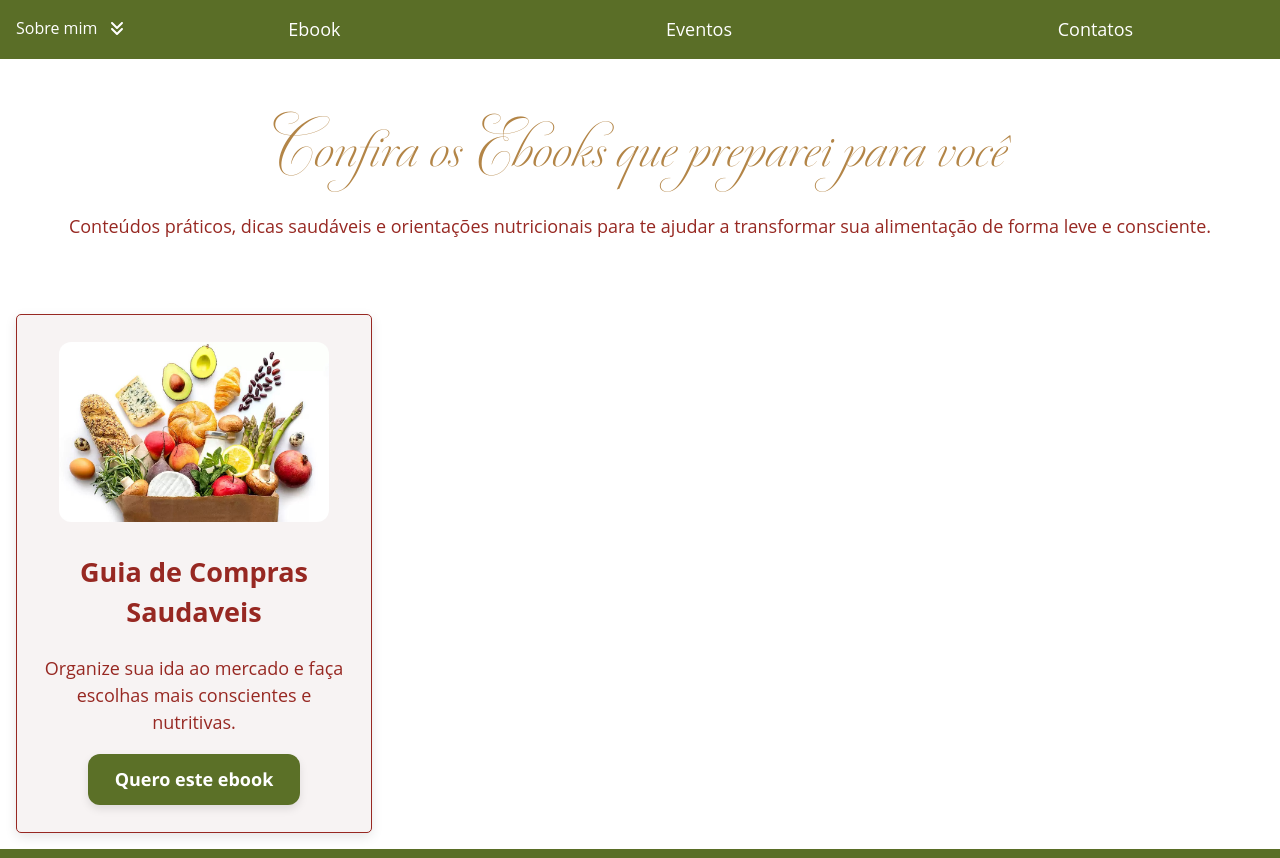
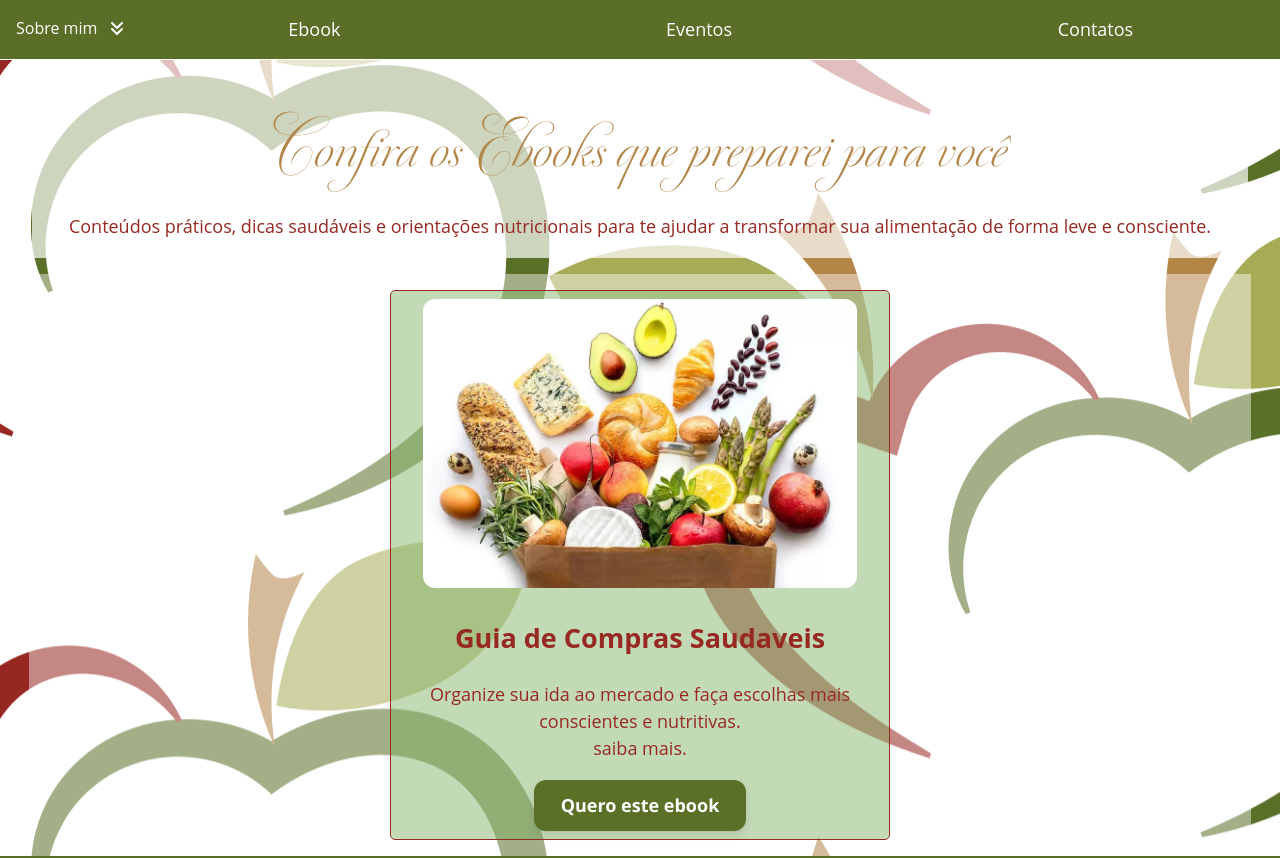
Before and after one commit to Kezia-SantAnna/mlunaproject, a React (Vite) app: page /ebook in a window 1280 px wide. Shown: the top 858 px of the page. Built offline with nearby package versions, Linux system fonts and the light colour scheme.

Commit message:
detalhes ebook

```diff
--- a/src/App.css
+++ b/src/App.css
@@ -116,20 +116,35 @@ a.social-item > svg:focus-visible {
   grid-column: 2;
 }
 
+.main-card {
+  background-image: url(../public/assets/Pattern.png);
+  display: flex;
+  align-items: center;
+  gap: 16px;
+}
+
+.title-ebook {
+  background-color: rgba(255, 255, 255, 0.705);
+  width: 95%;
+}
+
+.card-section {
+  background-color: rgba(255, 255, 255, 0.445);
+  display: grid;
+  grid-template-columns: repeat(auto-fit, minmax(300px, 500px));
+  justify-content: center;
+  padding: 16px;
+  text-align: center;
+  width: 93%;
+}
+
 .card {
-  display: flex;
-  justify-content: center;
-  margin-left: 16px;
-  margin-bottom: 16px;
-  background: #f7f3f3;
+  background-color: #7bae5f73;
   border-radius: 16px;
-  padding: 1.5rem;
-  box-shadow: 0 4px 12px rgba(0,0,0,0.1);
-  text-align: center;
-  max-width: 300px;
   transition: transform 0.3s ease;
-   border: 1px solid #972822;
-   border-radius: 5px;
+  border: 1px solid #972822;
+  border-radius: 5px;
+  padding: 8px;
 }
 
 .card:hover {
@@ -151,15 +166,7 @@ a.social-item > svg:focus-visible {
   text-decoration: none;
 }
 
-.card-text {
-
-}
-/* .img-ebook {
-  border: 1px solid #972822;
-  width: 45%;
-} */
-
-.title-ebook{
+.title-ebook {
   text-align: center;
 }
 
--- a/src/Components.css
+++ b/src/Components.css
@@ -1,6 +1,10 @@
 .main-contact {
   background-image: url(../public/assets/Pattern.png);
   gap: 16px;
+}
+
+main > h1 {
+   background-color: rgba(255, 255, 255, 0.705);
 }
 
 .div-contact {
@@ -50,6 +54,12 @@
 .box-contact a:hover {
   text-decoration: underline;
   color: #3f521d;
+}
+
+.card a:hover {
+  text-decoration: underline;
+  color: #3f521d;
+  cursor: pointer;
 }
 
 .input-group {
--- a/src/Ebook.tsx
+++ b/src/Ebook.tsx
@@ -1,6 +1,6 @@
 function Ebook() {
   return (
-    <main>
+    <main className="main-card">
       <article className="title-ebook">
         <h1>Confira os Ebooks que preparei para você</h1>
         <p>
@@ -8,16 +8,22 @@ function Ebook() {
           ajudar a transformar sua alimentação de forma leve e consciente.
         </p>
       </article>
-      <section className="card">
-        <div className="card-text">
+      <section className="card-section">
+        <div className="card">
           <img className="img-ebook" src="assets/guiadecompras.jpeg" />
           <article>
             <h2>Guia de Compras Saudaveis</h2>
             <p>
               Organize sua ida ao mercado e faça escolhas mais conscientes e
-              nutritivas.
+              nutritivas.<br/>
+              <a>saiba mais.</a>
             </p>
-            <button>Quero este ebook</button>
+            <a
+              href="https://wa.me/5521983003559/?text=%20Ebook%20Guia%20de%20compras."
+              target="_blank"
+            >
+              <button>Quero este ebook</button>
+            </a>
           </article>
         </div>
       </section>
--- a/src/MobileHeader.tsx
+++ b/src/MobileHeader.tsx
@@ -1,7 +1,7 @@
-import './Header.css';
-import { useState } from 'react';
-import { FaAnglesDown } from 'react-icons/fa6';
-import { Link, useLocation } from 'react-router';
+import "./Header.css";
+import { useState } from "react";
+import { FaAnglesDown } from "react-icons/fa6";
+import { Link, useLocation } from "react-router";
 
 function MobileHeader() {
   const { pathname } = useLocation();
@@ -12,10 +12,10 @@ function MobileHeader() {
   const handleMainMenuToggle = () => {
     // Se estiver a fechar o menu principal, também fecha o submenu
     if (isOpen) {
-        setIsSubMenuOpen(false);
+      setIsSubMenuOpen(false);
     }
     setIsOpen(!isOpen);
-  }
+  };
 
   const handleLinkClick = () => {
     setIsOpen(false);
@@ -23,16 +23,16 @@ function MobileHeader() {
   };
 
   const handleOpenSubMenu = () => {
-    if (pathname !== '/') return handleLinkClick();
+    if (pathname !== "/") return handleLinkClick();
 
-    setIsSubMenuOpen(!isSubMenuOpen)
-  }
+    setIsSubMenuOpen(!isSubMenuOpen);
+  };
 
   const scrollTo = (id: string) => {
     handleLinkClick();
     setTimeout(() => {
       const section = document.getElementById(id);
-      section?.scrollIntoView({ behavior: 'smooth' });
+      section?.scrollIntoView({ behavior: "smooth" });
     }, 100);
   };
 
@@ -40,9 +40,9 @@ function MobileHeader() {
     <>
       <header className="mobile-header">
         <button
-          className={`hamburger-button ${isOpen ? 'is-open' : ''}`}
+          className={`hamburger-button ${isOpen ? "is-open" : ""}`}
           onClick={handleMainMenuToggle}
-          aria-label={isOpen ? 'Fechar menu' : 'Abrir menu'}
+          aria-label={isOpen ? "Fechar menu" : "Abrir menu"}
         >
           <span className="hamburger-button-line hamburger-button-line-top"></span>
           <span className="hamburger-button-line hamburger-button-line-middle"></span>
@@ -50,24 +50,29 @@ function MobileHeader() {
         </button>
       </header>
 
-      <div className={`mobile-nav-overlay ${isOpen ? 'is-open' : ''}`}>
+      <div className={`mobile-nav-overlay ${isOpen ? "is-open" : ""}`}>
         <nav>
           <div className="submenu-container">
-            <Link to="/"
-              className={`submenu-toggle ${isSubMenuOpen ? 'is-open' : ''}`}
+            <Link
+              to="/"
+              className={`submenu-toggle ${isSubMenuOpen ? "is-open" : ""}`}
               onClick={handleOpenSubMenu}
             >
               Sobre mim <FaAnglesDown className="arrow" />
             </Link>
-            <div className={`submenu ${isSubMenuOpen ? 'is-open' : ''}`}>
-              <a onClick={() => scrollTo('who-section')}>Quem sou eu</a>
-              <a onClick={() => scrollTo('mission-section')}>Missão</a>
-              <a onClick={() => scrollTo('vision-section')}>Visão</a>
+            <div className={`submenu ${isSubMenuOpen ? "is-open" : ""}`}>
+              <a onClick={() => scrollTo("who-section")}>Quem sou eu</a>
+              <a onClick={() => scrollTo("mission-section")}>Missão</a>
+              <a onClick={() => scrollTo("vision-section")}>Visão</a>
             </div>
           </div>
-          <a>Ebooks</a>
+          <Link to="/ebook" onClick={handleLinkClick}>
+            Ebook
+          </Link>
           <a>Eventos</a>
-          <Link to="/contact" onClick={handleLinkClick}>Contatos</Link>
+          <Link to="/contact" onClick={handleLinkClick}>
+            Contatos
+          </Link>
         </nav>
       </div>
     </>
--- a/src/index.css
+++ b/src/index.css
@@ -72,6 +72,7 @@ h1 {
   text-align: center;
   padding: 12px;
   color: #b38547;
+  font-weight: 500;
   font-size: 3.2em;
   line-height: 1.1;
   margin-bottom: 4px;
```
